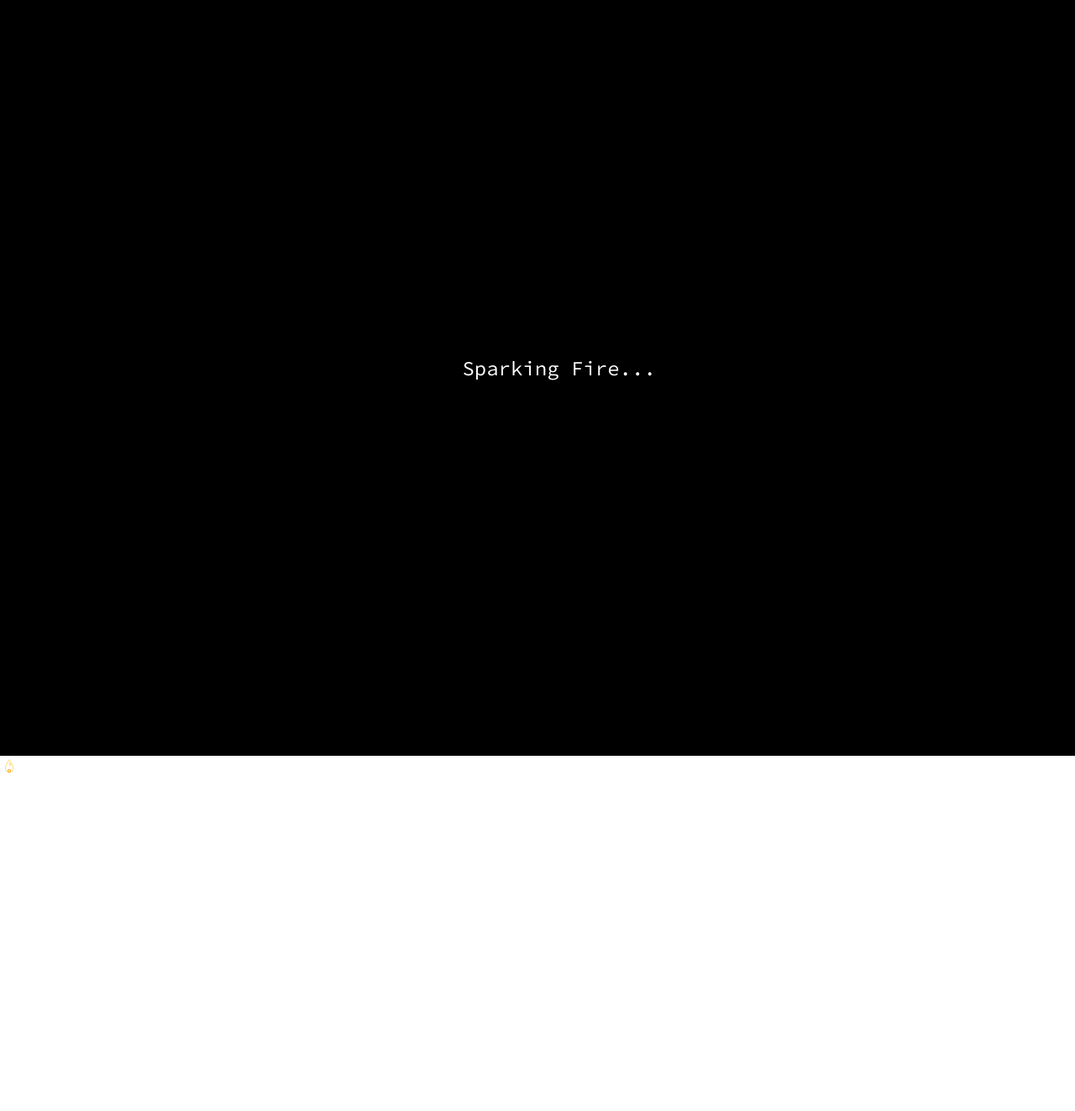
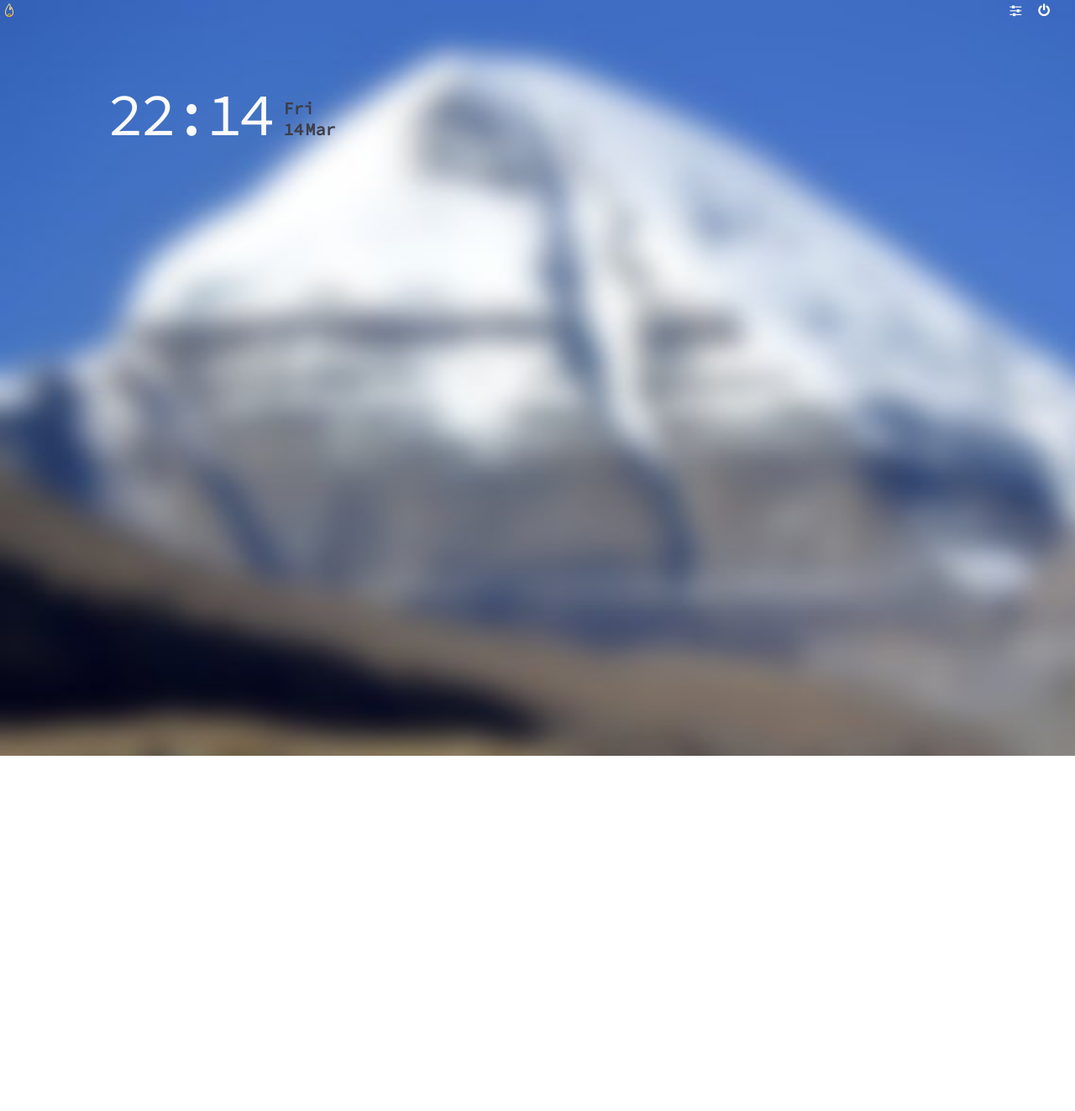
Before and after one commit to maddhruv/fire, a Jekyll site: the page built from index.html, in a window 1280 px wide. Shown: the whole page at 84% size. Built offline with Jekyll 4.4.1, drawn with Linux system fonts in a browser that asks for light colours; nearby versions of some CDN libraries; after the commit the page ends 900 px from its top, so only the background shows below that; part of the change alters nothing that is shown.

```diff
--- a/_includes/boot.html
+++ b/_includes/boot.html
@@ -1,25 +1,3 @@
-<div id="boot-screen">
+<div id="boot-screen" class="">
     <h1>Sparking Fire...</h1>
 </div>
-<script type="text/javascript">
-document.addEventListener("keydown", function(e) {
-  if (e.keyCode == 70) {
-    toggleFullScreen();
-  }
-}, false);
-function toggleFullScreen() {
-  if (!document.fullscreenElement) {
-      document.documentElement.webkitRequestFullScreen();
-      $("#toggle-strip").hide();
-    } else {
-    if (document.exitFullscreen) {
-      document.exitFullscreen();
-      $("#toggle-strip").show();
-    }
-  }
-}
-/*setInterval(function(){
-  $("#boot-screen").hide();
-  $("#login-screen").show();
-}, 2000);*/
-</script>
--- a/_includes/head.html
+++ b/_includes/head.html
@@ -5,13 +5,9 @@
     <link href="images/Fire-16.png" rel="icon" type="image/png" />
     <link href="manifest.json" rel="manifest" />
     <title>{% if page.title %}{{ page.title | escape }}{% else %}{{ site.title | escape }}{% endif %}</title>
-    <link href="https://maxcdn.bootstrapcdn.com/font-awesome/4.7.0/css/font-awesome.min.css" rel="stylesheet" integrity="sha384-wvfXpqpZZVQGK6TAh5PVlGOfQNHSoD2xbE+QkPxCAFlNEevoEH3Sl0sibVcOQVnN" crossorigin="anonymous">
     <link rel="stylesheet" href="site-assets/css/styles.css">
     <link href="https://fonts.googleapis.com/css?family=Source+Code+Pro" rel="stylesheet">
     <meta name="description" content="{% if page.excerpt %}{{ page.excerpt | strip_html | strip_newlines | truncate: 160 }}{% else %}{{ site.description }}{% endif %}">
-    <script src="https://cdnjs.cloudflare.com/ajax/libs/jquery/3.1.1/jquery.min.js"></script>
-    <script src="https://ajax.googleapis.com/ajax/libs/jqueryui/1.11.2/jquery-ui.min.js"></script>
-    <script src="site-assets/js/boot.js"></script>
     <link href="http://fonts.googleapis.com/css?family=Source+Code+Pro:400,700|Open+Sans:400" />
     <link href="https://ajax.googleapis.com/ajax/libs/jqueryui/1.11.2/themes/smoothness/jquery-ui.css" />
     <link rel="stylesheet" href="site-assets/css/main.css">
--- a/_includes/login.html
+++ b/_includes/login.html
@@ -1,4 +1,6 @@
-<div id="login-screen" class="display_none noselect">
+<div id="loginscreen" class="display_none noselect">
+  <script src="https://cdnjs.cloudflare.com/ajax/libs/jquery/3.1.1/jquery.js"></script>
+  <script src="https://ajax.googleapis.com/ajax/libs/jqueryui/1.11.2/jquery-ui.min.js"></script>
     <!--<div id="login-panel">
         <div id="user-login-icon">
             <img src="images/default_avatar.jpg" id="user-login-avatar" width="72px" class="img-circle" />
@@ -29,22 +31,26 @@
       </div>
     </div>
     <script type="text/javascript">
-      day = new Date();
       function refreshTime(){
+        day = new Date();
         h = day.getHours();
         m = day.getMinutes();
         if(m<10){
           m = "0"+m;
         }
-        topTime = today + " " +  h + ":" + m;
-        $("#time").html(topTime);
+        //topTime = today + " " +  h + ":" + m;
+        //$("#time").html(topTime);
         loginTime = h + ":" + m;
         $("#login-screen-hr").html(loginTime);
-        setInterval(function() {
+        setInterval(function(){
+          console.log("update time");
           refreshTime();
-        }, 6000);
+        }, 60000);
       }
+    </script>
+    <script type="text/javascript" async>
       $(document).ready(function() {
+        day = new Date();
         days = ["Sun","Mon","Tue","Wed","Thur","Fri","Sat"];
         today = days[day.getDay()];
         months = ["Dec", "Jan", "Feb", "Mar", "Apr", "June", "July", "Aug", "Sept", "Oct", "Nov"];
@@ -108,5 +114,9 @@
         };
         navigator.geolocation.getCurrentPosition(geoSuccess);
       })
+      setInterval(function(){
+        $("#boot-screen").hide();
+        $("#loginscreen").show();
+      }, 2000);
     </script>
 </div>
--- a/_layouts/default.html
+++ b/_layouts/default.html
@@ -6,11 +6,10 @@
 <body ng-app="">
     {% include boot.html %}
     <div id="afterW">
+      <link href="https://maxcdn.bootstrapcdn.com/font-awesome/4.7.0/css/font-awesome.min.css" rel="stylesheet" integrity="sha384-wvfXpqpZZVQGK6TAh5PVlGOfQNHSoD2xbE+QkPxCAFlNEevoEH3Sl0sibVcOQVnN" crossorigin="anonymous">
       {% include topbar.html %}
       {% include login.html %}
     <div id="mainDesktop" class="display_none">
-
-
         <div class="page-content">
             {% include desktop.html %} {% include app.html %}
             <div class="wrapper">
--- a/site-assets/css/styles.css
+++ b/site-assets/css/styles.css
@@ -7,6 +7,9 @@ body{
 *{
   font-family: 'Source Code Pro',monospace;
 }
+/***************
+**splash screen**
+****************/
 #boot-screen{
   position: relative;
 
@@ -52,7 +55,7 @@ body{
 }#power
 {
     padding-right: 30px;
-}#login-screen
+}#loginscreen
 {
     position: relative;height: 100vh;background: url(../images/bg_med.jpg);background-repeat: no-repeat;background-size: cover;
 }#login-screen-time
```
